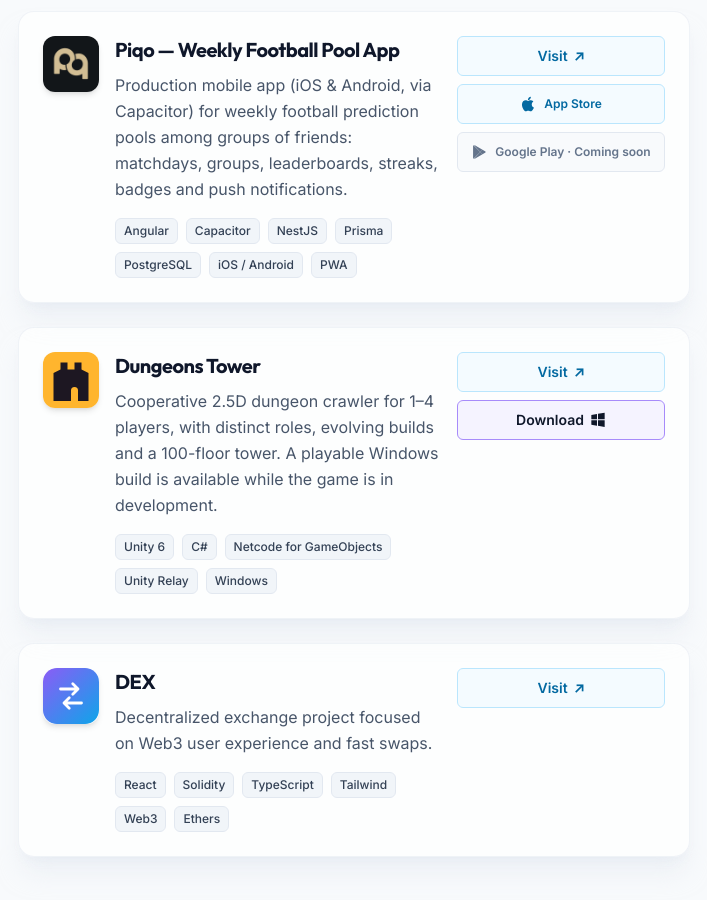
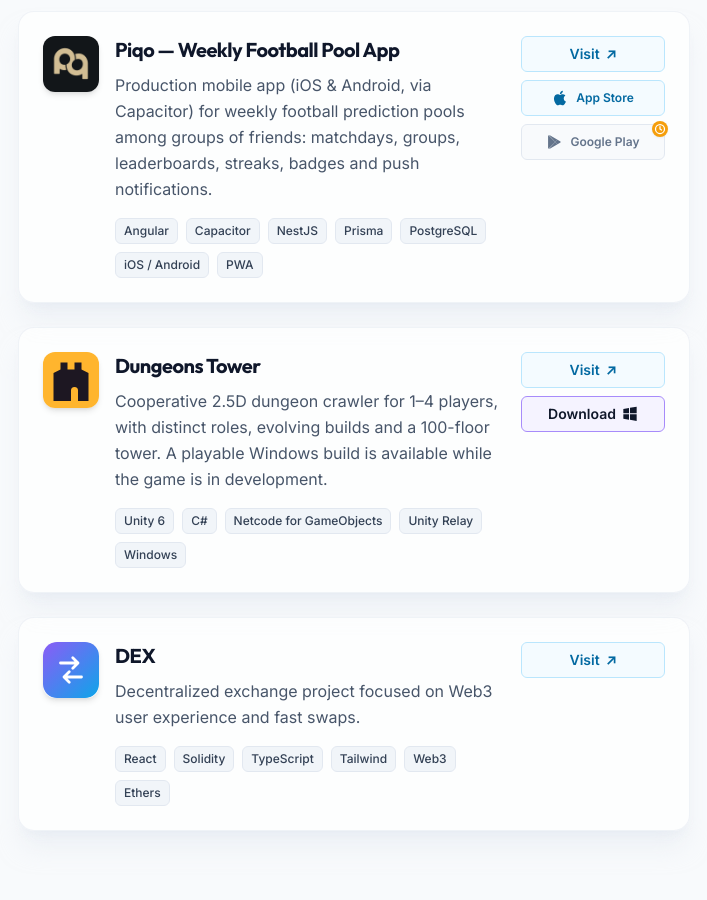
Before and after one commit to MarcSagues/CV, an Angular app: page / in a window 1280 px wide. Shown: the part 2880-3780 px from the top of the page, without its empty margins (110-817 px from the left). Built offline with nearby package versions, Linux system fonts and the light colour scheme.

Commit message:
Compact project buttons and badge Google Play as coming soon

```diff
--- a/src/app/components/projects/projects.component.ts
+++ b/src/app/components/projects/projects.component.ts
@@ -29,9 +29,9 @@
                 </div>
               </div>
 
-              <div class="flex w-full flex-none flex-col gap-2 self-stretch sm:w-52 sm:self-start">
+              <div class="flex w-36 flex-none flex-col gap-2 self-start">
                 <a
-                  class="inline-flex h-10 w-full items-center justify-center gap-1.5 px-3 rounded-md border border-primary-200 dark:border-primary-800 text-primary-700 dark:text-primary-300 bg-primary-50/70 dark:bg-primary-900/20 hover:bg-primary-100 dark:hover:bg-primary-900/35 hover:border-primary-300 dark:hover:border-primary-700 transition-all duration-200 text-sm font-semibold whitespace-nowrap"
+                  class="inline-flex h-9 w-full items-center justify-center gap-1.5 px-2 rounded-md border border-primary-200 dark:border-primary-800 text-primary-700 dark:text-primary-300 bg-primary-50/70 dark:bg-primary-900/20 hover:bg-primary-100 dark:hover:bg-primary-900/35 hover:border-primary-300 dark:hover:border-primary-700 transition-all duration-200 text-sm font-semibold whitespace-nowrap"
                   [href]="project.url"
                   target="_blank"
                   rel="noopener noreferrer"
@@ -41,18 +41,22 @@
                   <span aria-hidden="true">↗</span>
                 </a>
                 @if (project.stores) {
-                  <a [href]="project.appStoreUrl" target="_blank" rel="noopener noreferrer" aria-label="Download Piqo on the App Store" class="inline-flex h-10 w-full items-center justify-center gap-2 px-3 rounded-md border border-primary-200 dark:border-primary-800 text-primary-700 dark:text-primary-300 bg-primary-50/70 dark:bg-primary-900/20 hover:bg-primary-100 dark:hover:bg-primary-900/35 transition-colors text-xs font-semibold whitespace-nowrap">
+                  <a [href]="project.appStoreUrl" target="_blank" rel="noopener noreferrer" aria-label="Download Piqo on the App Store" class="inline-flex h-9 w-full items-center justify-center gap-2 px-2 rounded-md border border-primary-200 dark:border-primary-800 text-primary-700 dark:text-primary-300 bg-primary-50/70 dark:bg-primary-900/20 hover:bg-primary-100 dark:hover:bg-primary-900/35 transition-colors text-xs font-semibold whitespace-nowrap">
                     <svg class="w-4 h-4" viewBox="0 0 24 24" fill="currentColor"><path d="M16.365 1.43c0 1.14-.493 2.27-1.177 3.08-.744.9-1.99 1.57-2.987 1.57-.12 0-.23-.02-.3-.03-.01-.06-.04-.22-.04-.39 0-1.15.572-2.27 1.206-2.98.804-.94 2.142-1.64 3.248-1.68.03.13.05.28.05.43zm4.565 15.71c-.03.07-.463 1.58-1.518 3.12-.945 1.34-1.94 2.71-3.43 2.71-1.517 0-1.9-.88-3.63-.88-1.698 0-2.302.91-3.67.91-1.377 0-2.332-1.26-3.428-2.8-1.287-1.82-2.323-4.63-2.323-7.28 0-4.28 2.797-6.55 5.552-6.55 1.448 0 2.675.95 3.6.95.9 0 2.28-1.01 3.83-1.01.6 0 2.75.05 4.16 2.09-.108.07-2.48 1.43-2.48 4.39 0 3.51 3.08 4.75 3.336 4.35z"/></svg>
                     App Store
                   </a>
-                  <span class="inline-flex h-10 w-full items-center justify-center gap-2 px-3 rounded-md border border-slate-200 dark:border-zinc-700 text-slate-500 dark:text-slate-400 bg-slate-50 dark:bg-zinc-800/50 text-xs font-semibold cursor-default whitespace-nowrap" title="Coming soon">
+                  <span class="relative inline-flex h-9 w-full items-center justify-center gap-2 px-2 rounded-md border border-slate-200 dark:border-zinc-700 text-slate-500 dark:text-slate-400 bg-slate-50 dark:bg-zinc-800/50 text-xs font-semibold cursor-default whitespace-nowrap" title="Coming soon">
                     <svg class="w-4 h-4" viewBox="0 0 24 24" fill="currentColor"><path d="M3.61 1.81c-.31.32-.5.81-.5 1.44v17.5c0 .63.19 1.12.5 1.44l.11.1L13.9 12.1v-.2L3.72 1.71l-.11.1z"/><path d="M17.28 15.47l-3.38-3.37v-.2l3.38-3.37 3.83 2.18c1.09.62 1.09 1.63 0 2.25l-3.83 2.51z"/><path d="M13.9 12.1l3.38 3.37-11.56 6.58c-.42.25-.9.24-1.24-.02l9.42-9.93z"/><path d="M13.9 11.9L4.48 1.97c.34-.26.82-.27 1.24-.02l11.56 6.58-3.38 3.37z"/></svg>
-                    Google Play · Coming soon
+                    Google Play
+                    <span class="absolute -right-1 -top-1 flex h-4 w-4 items-center justify-center rounded-full bg-amber-500 text-white shadow-sm" aria-hidden="true">
+                      <svg class="h-3 w-3" viewBox="0 0 24 24" fill="none" stroke="currentColor" stroke-width="2.5" stroke-linecap="round" stroke-linejoin="round"><circle cx="12" cy="12" r="9"/><path d="M12 7v5l3 2"/></svg>
+                    </span>
+                    <span class="sr-only">Coming soon</span>
                   </span>
                 }
                 @if (project.downloadUrl) {
                   <a
-                    class="inline-flex h-10 w-full items-center justify-center gap-1.5 px-3 rounded-md border border-accent-400 bg-accent-50 dark:bg-accent-900/20 text-slate-900 dark:text-white hover:bg-accent-100 dark:hover:bg-accent-900/35 transition-all duration-200 text-sm font-semibold whitespace-nowrap"
+                    class="inline-flex h-9 w-full items-center justify-center gap-1.5 px-2 rounded-md border border-accent-400 bg-accent-50 dark:bg-accent-900/20 text-slate-900 dark:text-white hover:bg-accent-100 dark:hover:bg-accent-900/35 transition-all duration-200 text-sm font-semibold whitespace-nowrap"
                     [href]="project.downloadUrl"
                     [attr.aria-label]="'Download ' + project.name + ' for Windows'"
                   >
```
